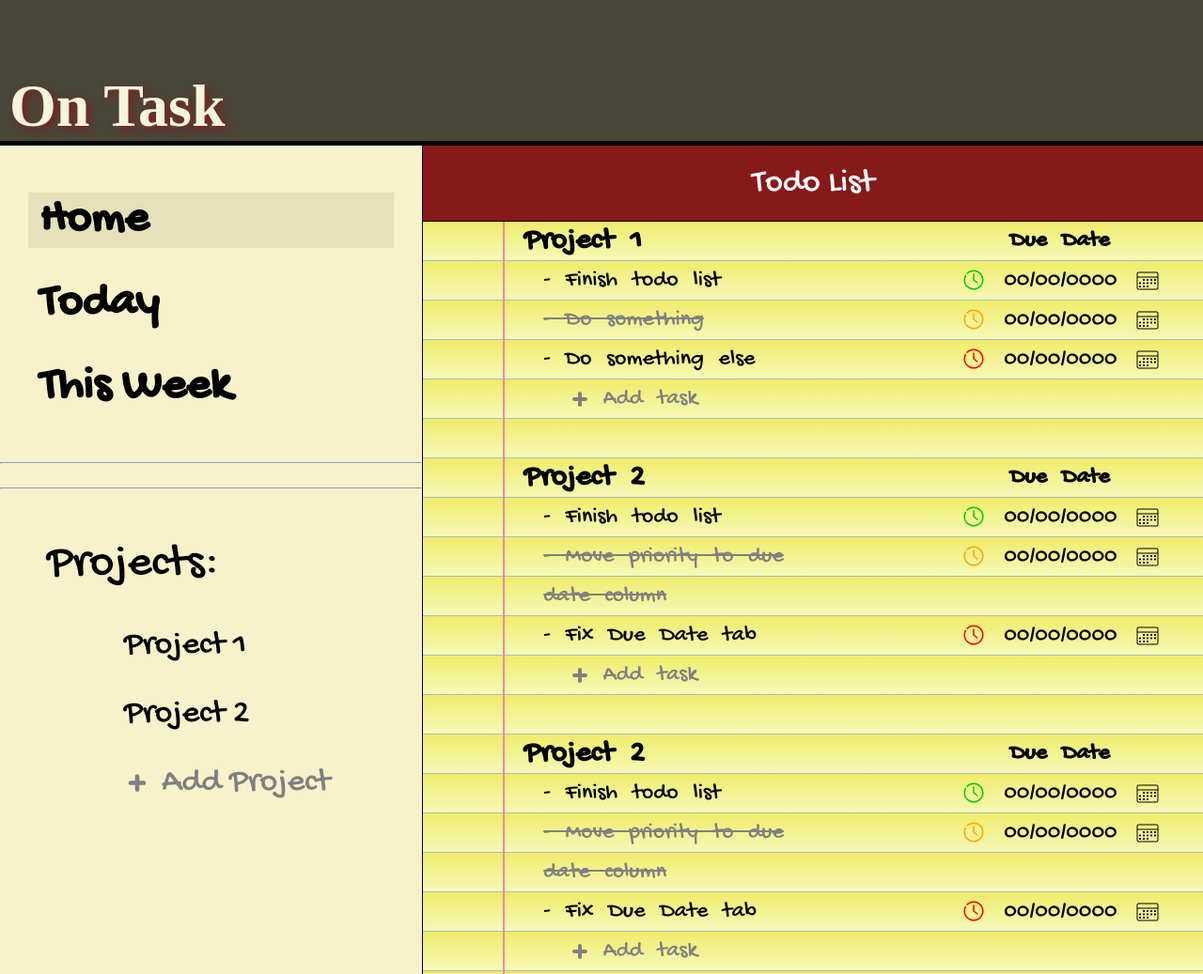
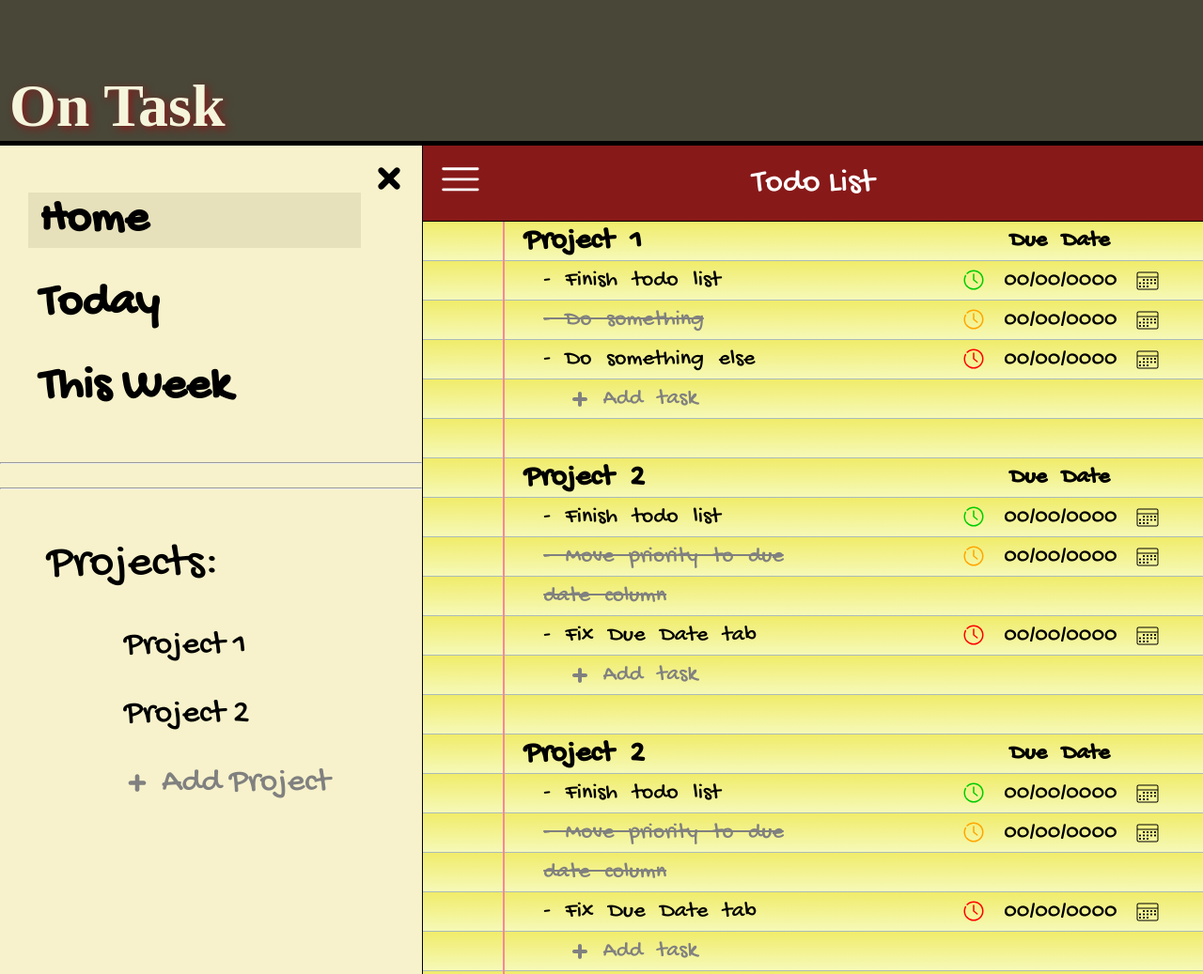
Before and after one commit to JPAK36/todo-list, a website: page dist/index.html in a window 1280 px wide. Shown: the top 1037 px of the page at 94% size. Drawn offline with Linux system fonts and the light colour scheme.

Commit message:
Add buttons to open and close the sidebar

```diff
--- a/dist/index.html
+++ b/dist/index.html
@@ -18,6 +18,9 @@
     <div id="content">
         <div id="sidebar">
             <nav id="sidebar-nav">
+                <i>
+                    <img id="close-sidebar" src="./images/delete-icon.svg">
+                </i>
                 <ul id="nav-btns">
                     <li class='active'>Home</li>
                     <li>Today</li>
@@ -41,7 +44,6 @@
                                 <img class="delete-icon" src="./images/delete-icon.svg">
                             </span>
                         </li>
-
                         <li>
                             <span id="add-project">
                                 <svg class="add-icon" baseProfile="tiny" id="Layer_1" version="1.2" viewBox="0 0 24 24" width="24px" xml:space="preserve" xmlns="http://www.w3.org/2000/svg" xmlns:xlink="http://www.w3.org/1999/xlink"><path d="M18,10h-4V6c0-1.104-0.896-2-2-2s-2,0.896-2,2l0.071,4H6c-1.104,0-2,0.896-2,2s0.896,2,2,2l4.071-0.071L10,18  c0,1.104,0.896,2,2,2s2-0.896,2-2v-4.071L18,14c1.104,0,2-0.896,2-2S19.104,10,18,10z"/></svg>
@@ -53,6 +55,9 @@
             </nav>
         </div>
         <div class="notepad">
+            <i>
+                <svg id="bars-icon" viewBox="0 0 512 512" xmlns="http://www.w3.org/2000/svg"><title/><g data-name="1" id="_1"><path d="M441.13,166.52h-372a15,15,0,1,1,0-30h372a15,15,0,0,1,0,30Z"/><path d="M441.13,279.72h-372a15,15,0,1,1,0-30h372a15,15,0,0,1,0,30Z"/><path d="M441.13,392.92h-372a15,15,0,1,1,0-30h372a15,15,0,0,1,0,30Z"/></g></svg>
+            </i>
             <div class="top">Todo List</div>
             <div class="paper">
                 <div id="margin"></div>
--- a/dist/style.css
+++ b/dist/style.css
@@ -24,7 +24,28 @@ body {
     margin: 0 10px;
 }
 
+#bars-icon {
+    fill: white;
+    width: 50px;
+    height: 50px;
+    position: absolute;
+    left: 15px;
+    top: 9.5px;
+}
+
+#close-sidebar {
+    position: absolute;
+    top: 15px;
+    right: 15px;
+    width: 40px;
+}
+
+#bars-icon:hover, #close-sidebar:hover {
+    cursor: pointer;
+}
+
 #sidebar {
+    position: relative;
     width: 450px;
     background: #f7f2cb;
     border-right: 1px solid black;
@@ -40,6 +61,7 @@ body {
 
 #nav-btns > li, .project-list >li {
     margin: 30px;
+    margin-right: 65px;
     text-align: left;
     padding: 0 12px;
 }
@@ -117,6 +139,7 @@ hr {
 
 .notepad {
     min-width: 600px;
+    position: relative;
     display: flex;
     flex-direction: column;
     flex-grow: 1;
@@ -145,6 +168,7 @@ hr {
     word-spacing: 10px;
     display: flex;
     overflow: auto;
+    overflow-x: hidden;
 }
 
 h2 {
@@ -254,7 +278,6 @@ h3 {
 
 .add-task {
     display: flex;
-    width: 100%;
     color: #808080;
     margin-left: 4%;
 }
```
Also changed, not shown: dist/images/bars-icon.svg (added).
